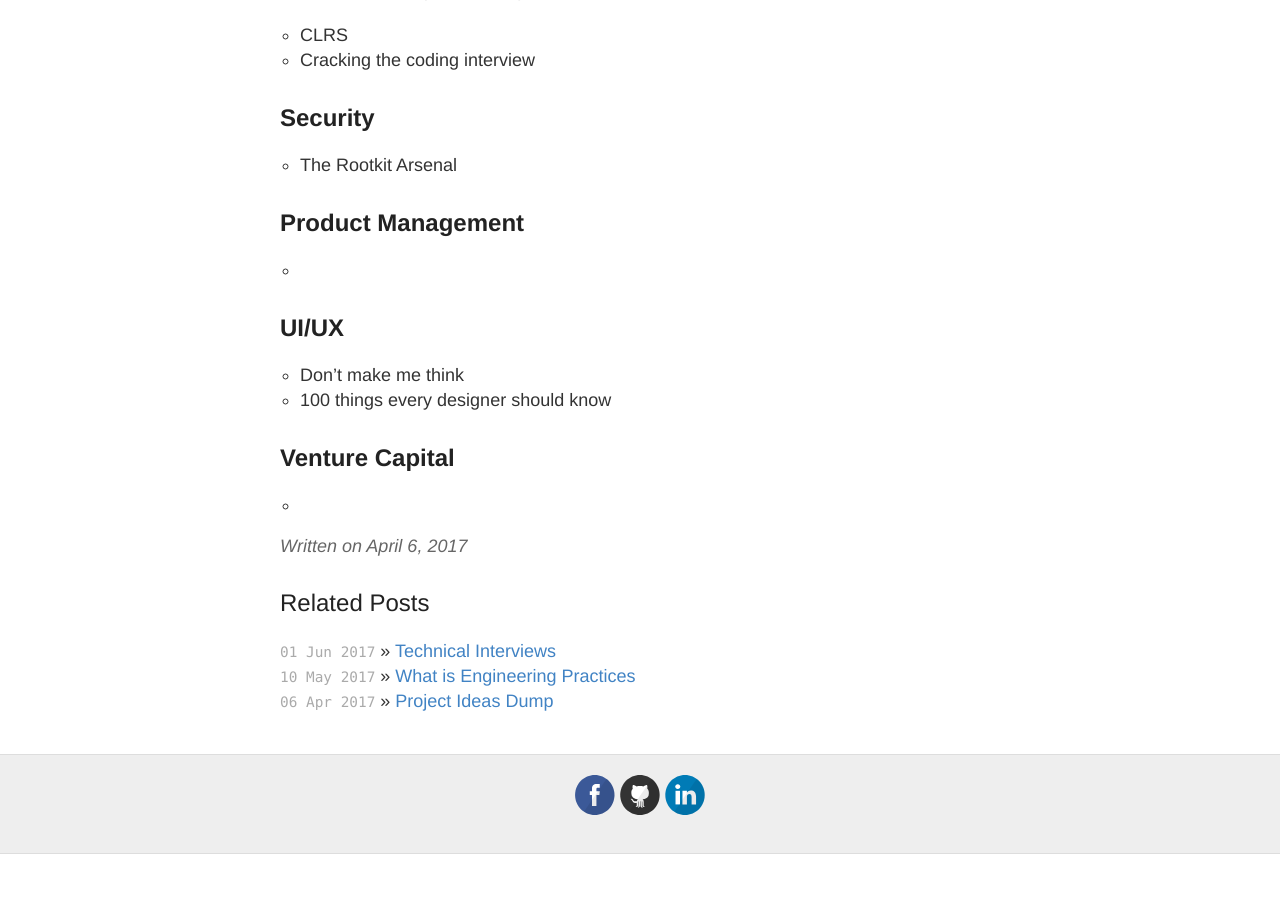
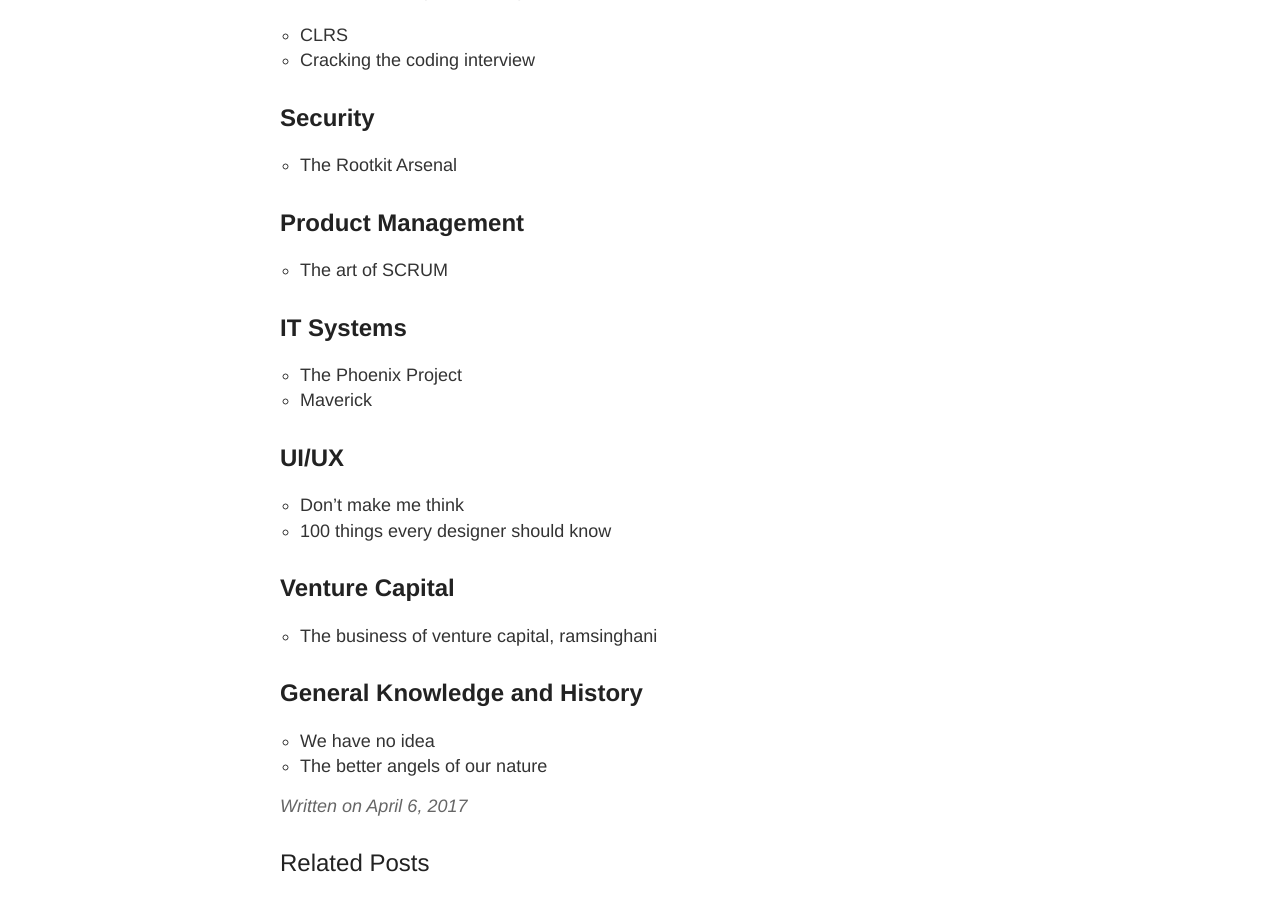
Before and after one commit to kaiyisg/pers-blog, a Jekyll site: the page built from _posts/2017-04-06-book-list-dump.markdown, in a window 1280 px wide and 900 px high, scrolled down 431 px. Built offline with Jekyll 4.4.1, drawn with Linux system fonts in a browser that asks for light colours; before the commit the page ends 1285 px from its top, so only the background shows below that.

Commit message:
Add book reccos

```diff
--- a/_posts/2017-04-06-book-list-dump.markdown
+++ b/_posts/2017-04-06-book-list-dump.markdown
@@ -17,11 +17,19 @@
 - The Rootkit Arsenal
 
 ## **Product Management**
--
+- The art of SCRUM
+
+## **IT Systems**
+- The Phoenix Project
+- Maverick
 
 ## **UI/UX**
 - Don't make me think
 - 100 things every designer should know
 
 ## **Venture Capital**
--
+- The business of venture capital, ramsinghani
+
+## **General Knowledge and History**
+- We have no idea
+- The better angels of our nature
```
